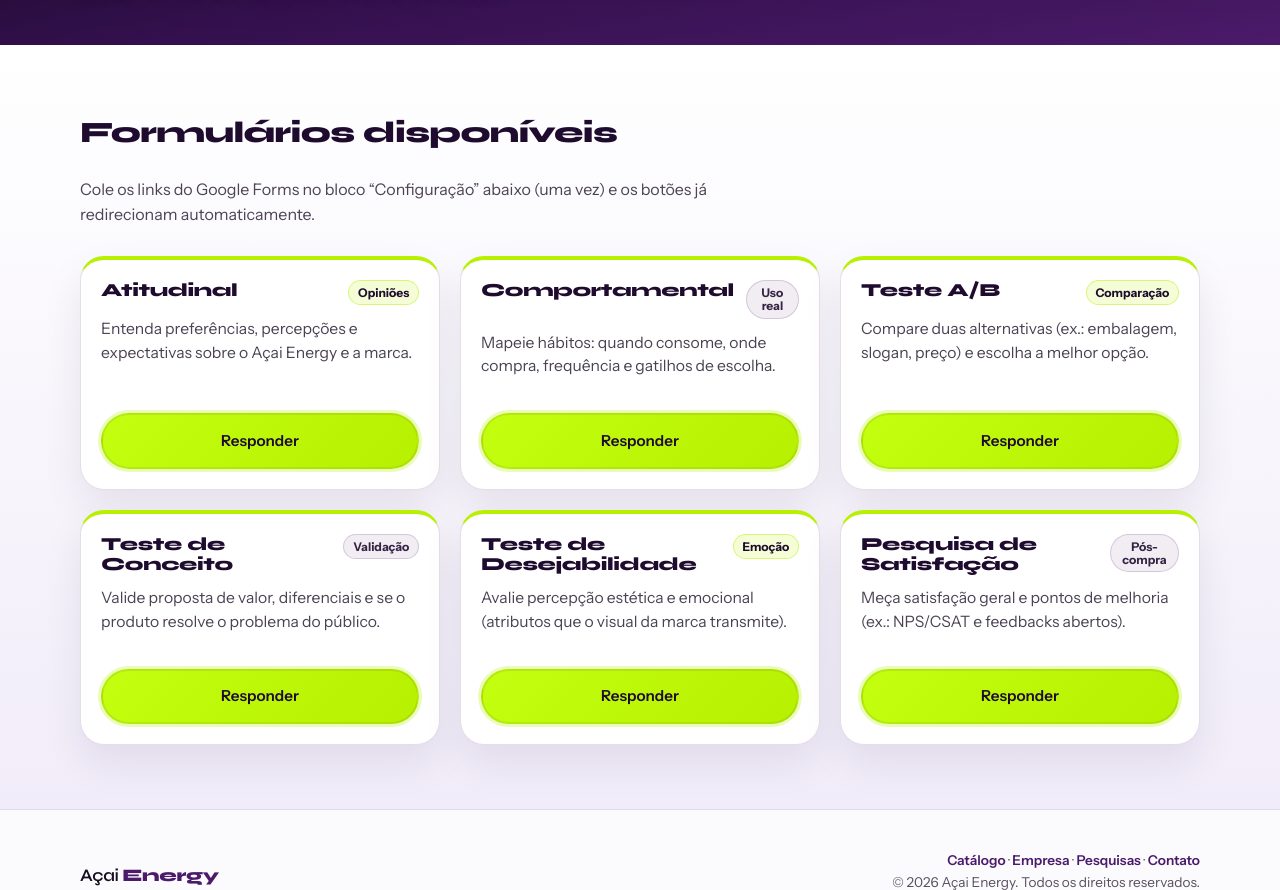
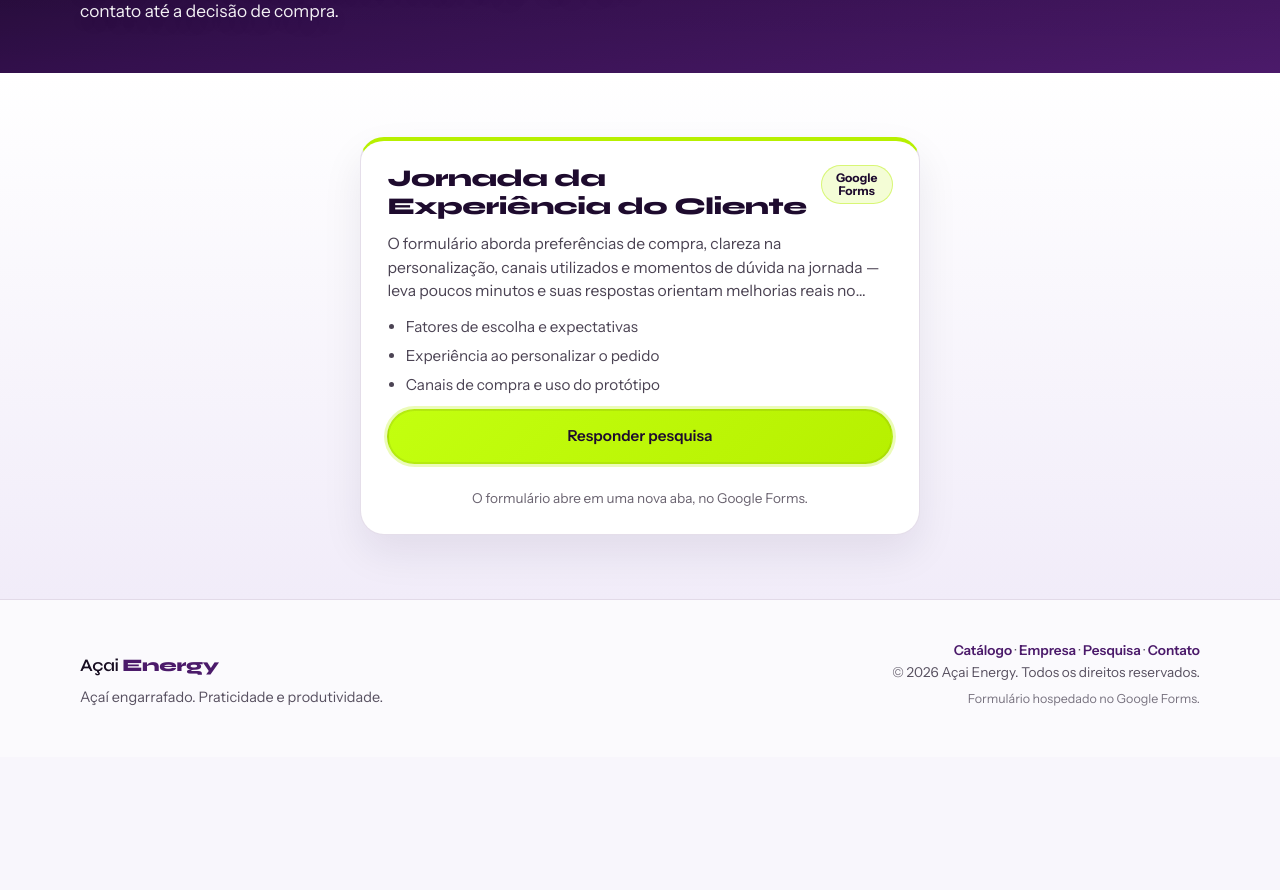
Before and after one commit to Gust4vo-Lima/Acai, a plain HTML site: page pesquisas.html in a window 1280 px wide. Shown: the part 297-1187 px from the top of the page. After the commit the page ends 1054 px from the top, so only its background shows below. Drawn offline with Linux system fonts and the light colour scheme.

Commit message:
alteração das pesquisas

```diff
--- a/css/styles.css
+++ b/css/styles.css
@@ -1073,6 +1073,44 @@ button:focus-visible {
   margin-top: auto;
 }
 
+.survey-single-wrap {
+  max-width: 560px;
+  margin-inline: auto;
+}
+
+.survey-card--featured {
+  padding: 1.5rem 1.65rem;
+}
+
+.survey-card--featured h2 {
+  margin: 0;
+  font-family: var(--font-display);
+  font-size: clamp(1.25rem, 2.5vw, 1.5rem);
+  font-weight: 800;
+  letter-spacing: -0.02em;
+  color: var(--purple-deep);
+  line-height: 1.15;
+}
+
+.survey-topics {
+  margin: 0;
+  padding-left: 1.15rem;
+  color: color-mix(in srgb, var(--ink) 78%, white);
+  font-size: 0.95rem;
+  line-height: 1.55;
+}
+
+.survey-topics li + li {
+  margin-top: 0.35rem;
+}
+
+.survey-footnote {
+  margin: 0.75rem 0 0;
+  font-size: 0.85rem;
+  color: rgba(24, 14, 34, 0.65);
+  text-align: center;
+}
+
 @media (max-width: 900px) {
   .surveys-grid {
     grid-template-columns: 1fr;
--- a/pesquisas.html
+++ b/pesquisas.html
@@ -3,8 +3,8 @@
 <head>
   <meta charset="UTF-8" />
   <meta name="viewport" content="width=device-width, initial-scale=1.0" />
-  <meta name="description" content="Pesquisas com usuários do Açai Energy: atitudinal, comportamental, teste A/B, conceito, desejabilidade e satisfação." />
-  <title>Pesquisas | Açai Energy</title>
+  <meta name="description" content="Participe da pesquisa Jornada da Experiência do Cliente do Açai Energy e ajude a melhorar nossa marca." />
+  <title>Pesquisa | Açai Energy</title>
   <link rel="preconnect" href="https://fonts.googleapis.com" />
   <link rel="preconnect" href="https://fonts.gstatic.com" crossorigin />
   <link href="https://fonts.googleapis.com/css2?family=Instrument+Sans:ital,wght@0,400..700;1,400..700&family=Syne:wght@500;600;700;800&display=swap" rel="stylesheet" />
@@ -30,7 +30,7 @@
         <a href="index.html#produto">Produto</a>
         <a href="catalogo.html">Catálogo</a>
         <a href="empresa.html">Empresa</a>
-        <a href="pesquisas.html" aria-current="page">Pesquisas</a>
+        <a href="pesquisas.html" aria-current="page">Pesquisa</a>
         <a class="nav-cta" href="index.html#contato">Onde encontrar</a>
       </nav>
       <button type="button" class="menu-toggle" aria-expanded="false" aria-label="Abrir menu">
@@ -42,76 +42,41 @@
   <main id="conteudo-principal">
     <header class="page-hero page-hero--surveys">
       <div class="wrap">
-        <p class="page-breadcrumb"><a href="index.html">Início</a> · Pesquisas</p>
-        <h1>Pesquisas com usuários</h1>
+        <p class="page-breadcrumb"><a href="index.html">Início</a> · Pesquisa</p>
+        <h1>Sua opinião importa</h1>
         <p class="lead">
-          Ajude a evoluir o Açai Energy respondendo às pesquisas abaixo. Cada botão abre um formulário (Google Forms) em uma nova aba.
+          Responda à pesquisa <strong>Jornada da Experiência do Cliente</strong> e nos ajude a entender como você conhece,
+          usa e avalia a Açai Energy — do primeiro contato até a decisão de compra.
         </p>
       </div>
     </header>
 
-    <section class="page-section page-section--alt" aria-labelledby="links-titulo">
-      <div class="wrap">
-        <h2 id="links-titulo">Formulários disponíveis</h2>
-        <p class="section-intro">
-          Cole os links do Google Forms no bloco “Configuração” abaixo (uma vez) e os botões já redirecionam automaticamente.
-        </p>
-
-        <div class="surveys-grid" aria-label="Lista de pesquisas">
-          <article class="survey-card">
-            <div class="survey-top">
-              <h3>Atitudinal</h3>
-              <span class="tag">Opiniões</span>
-            </div>
-            <p class="survey-desc">Entenda preferências, percepções e expectativas sobre o Açai Energy e a marca.</p>
-            <a class="btn btn-primary survey-btn" href="COLE_AQUI_O_LINK" target="_blank" rel="noopener noreferrer">Responder</a>
-          </article>
-
-          <article class="survey-card">
-            <div class="survey-top">
-              <h3>Comportamental</h3>
-              <span class="tag tag--soft">Uso real</span>
-            </div>
-            <p class="survey-desc">Mapeie hábitos: quando consome, onde compra, frequência e gatilhos de escolha.</p>
-            <a class="btn btn-primary survey-btn" href="COLE_AQUI_O_LINK" target="_blank" rel="noopener noreferrer">Responder</a>
-          </article>
-
-          <article class="survey-card">
-            <div class="survey-top">
-              <h3>Teste A/B</h3>
-              <span class="tag">Comparação</span>
-            </div>
-            <p class="survey-desc">Compare duas alternativas (ex.: embalagem, slogan, preço) e escolha a melhor opção.</p>
-            <a class="btn btn-primary survey-btn" href="COLE_AQUI_O_LINK" target="_blank" rel="noopener noreferrer">Responder</a>
-          </article>
-
-          <article class="survey-card">
-            <div class="survey-top">
-              <h3>Teste de Conceito</h3>
-              <span class="tag tag--soft">Validação</span>
-            </div>
-            <p class="survey-desc">Valide proposta de valor, diferenciais e se o produto resolve o problema do público.</p>
-            <a class="btn btn-primary survey-btn" href="COLE_AQUI_O_LINK" target="_blank" rel="noopener noreferrer">Responder</a>
-          </article>
-
-          <article class="survey-card">
-            <div class="survey-top">
-              <h3>Teste de Desejabilidade</h3>
-              <span class="tag">Emoção</span>
-            </div>
-            <p class="survey-desc">Avalie percepção estética e emocional (atributos que o visual da marca transmite).</p>
-            <a class="btn btn-primary survey-btn" href="COLE_AQUI_O_LINK" target="_blank" rel="noopener noreferrer">Responder</a>
-          </article>
-
-          <article class="survey-card">
-            <div class="survey-top">
-              <h3>Pesquisa de Satisfação</h3>
-              <span class="tag tag--soft">Pós-compra</span>
-            </div>
-            <p class="survey-desc">Meça satisfação geral e pontos de melhoria (ex.: NPS/CSAT e feedbacks abertos).</p>
-            <a class="btn btn-primary survey-btn" href="COLE_AQUI_O_LINK" target="_blank" rel="noopener noreferrer">Responder</a>
-          </article>
-        </div>
+    <section class="page-section page-section--alt" aria-labelledby="pesquisa-titulo">
+      <div class="wrap survey-single-wrap">
+        <article class="survey-card survey-card--featured">
+          <div class="survey-top">
+            <h2 id="pesquisa-titulo">Jornada da Experiência do Cliente</h2>
+            <span class="tag">Google Forms</span>
+          </div>
+          <p class="survey-desc">
+            O formulário aborda preferências de compra, clareza na personalização, canais utilizados e momentos de dúvida
+            na jornada — leva poucos minutos e suas respostas orientam melhorias reais no produto e no site.
+          </p>
+          <ul class="survey-topics" role="list">
+            <li>Fatores de escolha e expectativas</li>
+            <li>Experiência ao personalizar o pedido</li>
+            <li>Canais de compra e uso do protótipo</li>
+          </ul>
+          <a
+            class="btn btn-primary survey-btn"
+            href="https://docs.google.com/forms/d/e/1FAIpQLSftvGKq25oeVtnlkXtxB0sc-ZYCRgKW6J2DB2YaNvR--fwpdw/viewform?usp=publish-editor"
+            target="_blank"
+            rel="noopener noreferrer"
+          >
+            Responder pesquisa
+          </a>
+          <p class="survey-footnote">O formulário abre em uma nova aba, no Google Forms.</p>
+        </article>
       </div>
     </section>
   </main>
@@ -123,9 +88,9 @@
         <p class="footer-tag">Açaí engarrafado. Praticidade e produtividade.</p>
       </div>
       <div class="footer-meta">
-        <p><a href="catalogo.html">Catálogo</a> · <a href="empresa.html">Empresa</a> · <a href="pesquisas.html">Pesquisas</a> · <a href="index.html#contato">Contato</a></p>
+        <p><a href="catalogo.html">Catálogo</a> · <a href="empresa.html">Empresa</a> · <a href="pesquisas.html">Pesquisa</a> · <a href="index.html#contato">Contato</a></p>
         <p>© <span id="year"></span> Açai Energy. Todos os direitos reservados.</p>
-        <p class="footer-small">Formulários hospedados no Google Forms.</p>
+        <p class="footer-small">Formulário hospedado no Google Forms.</p>
       </div>
     </div>
   </footer>
```
Also changed, not shown: catalogo.html (+2 -2 lines), empresa.html (+2 -2 lines), index.html (+2 -2 lines).
